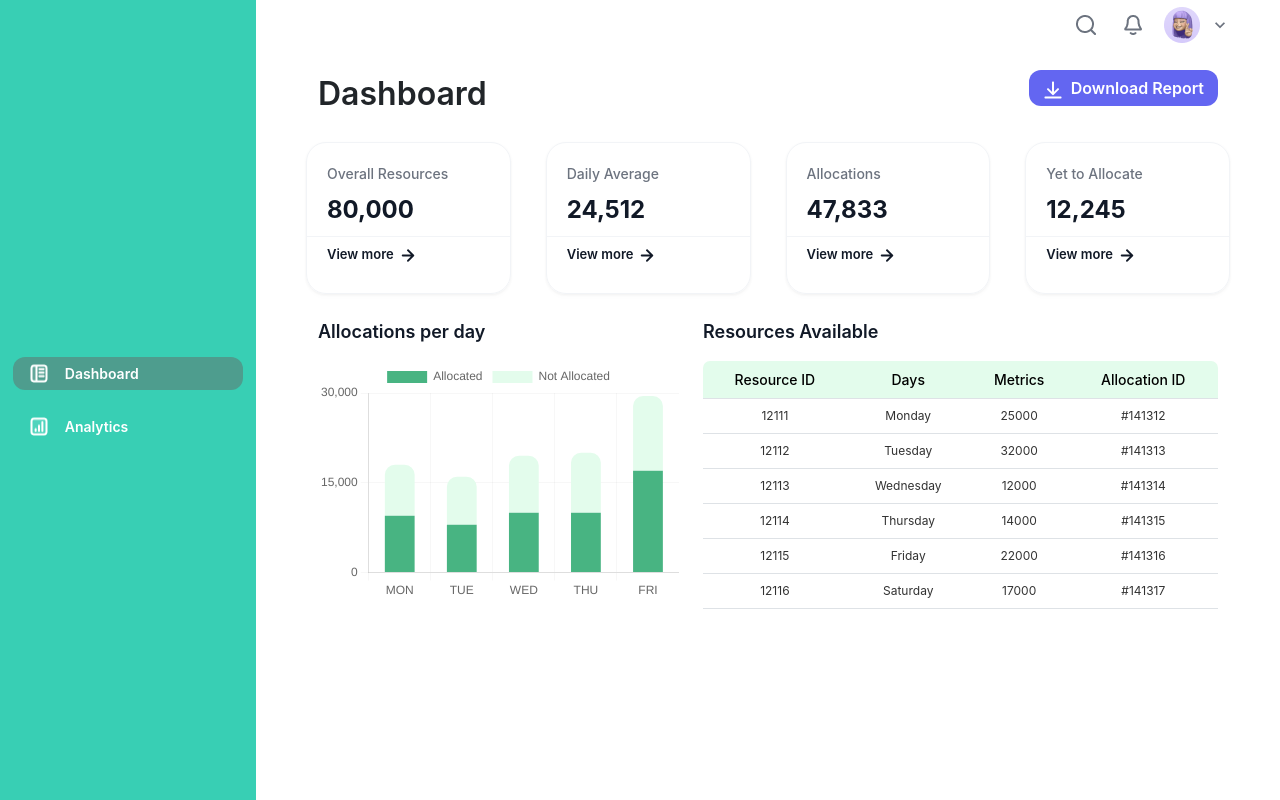
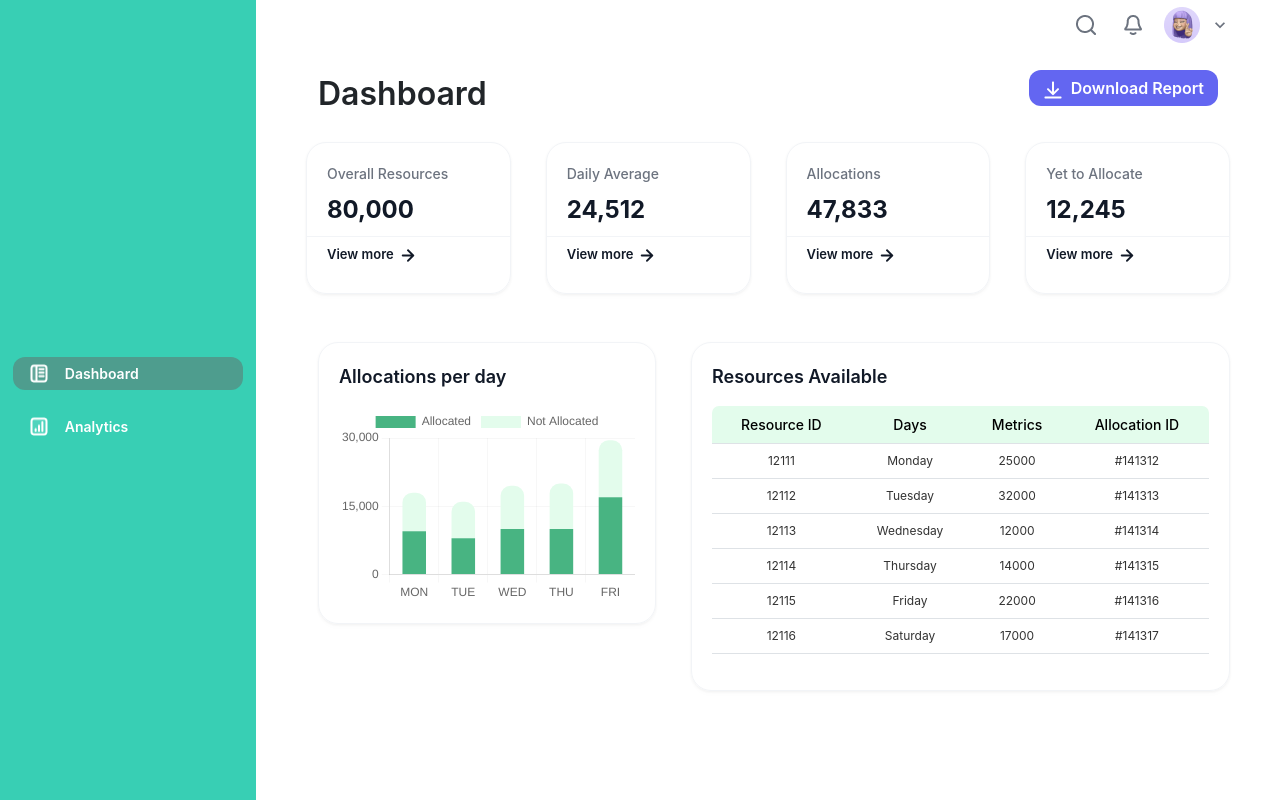
Before and after one commit to anandhan-asahi/resource-allocation, a React (Create React App) app: page /dashboard in a window 1280 px wide. Built offline with nearby package versions, Linux system fonts and the light colour scheme.

Commit message:
graph altered

```diff
--- a/src/components/Dashboard/Dashboard.css
+++ b/src/components/Dashboard/Dashboard.css
@@ -72,3 +72,9 @@ td {
 .table-row {
 	cursor: pointer;
 }
+.graph-container {
+	border: 1px #f2f4f7 solid;
+	border-radius: 20px;
+	padding: 20px;
+	box-shadow: 0 4px 6px rgba(0, 0, 0, 0.01), 0 1px 3px rgba(0, 0, 0, 0.05);
+}
--- a/src/components/Dashboard/index.js
+++ b/src/components/Dashboard/index.js
@@ -274,13 +274,15 @@ const Dashboard = () => {
 					})}
 				</div>
 			</div>
-			<div className="container mt-4">
+			<div className="container mt-5">
 				<div className="row">
-					<div className="col-lg-5">
-						<p className="table-heading">Allocations per day</p>
-						<Bar options={options} data={data} height={200} />
+					<div className="col-lg-5" style={{ paddingRight: "35px" }}>
+						<div className="graph-container">
+							<p className="table-heading">Allocations per day</p>
+							<Bar options={options} data={data} height={200} />
+						</div>
 					</div>
-					<div className="col-lg-7">
+					<div className="col-lg-7 graph-container">
 						<p className="table-heading">Resources Available</p>
 						<table className="table">
 							<thead>
--- a/src/components/Sidebar/Sidebar.css
+++ b/src/components/Sidebar/Sidebar.css
@@ -13,7 +13,8 @@
 	text-align: left;
 	gap: 20px;
 }
-.navlink-container a {
+.navlink-container a,
+.action-container {
 	color: #ffffff;
 	font-size: 14px;
 	font-weight: 600;
--- a/src/components/Sidebar/index.js
+++ b/src/components/Sidebar/index.js
@@ -11,10 +11,10 @@ const Sidebar = () => {
 					<img src={DashboardIcon} alt="Dashboard" />
 					Dashboard
 				</NavLink>
-				<NavLink to={"/analytics"}>
+				<div className="action-container">
 					<img src={AnalyticsIcon} alt="Analytics" />
 					Analytics
-				</NavLink>
+				</div>
 			</div>
 		</div>
 	);
```
